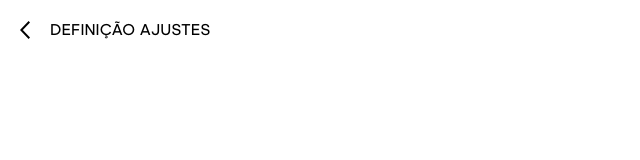
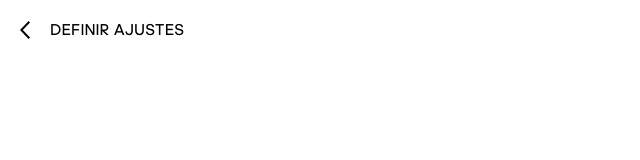
Before and after one commit to csbs1985/na-trave-ngx, an Angular app: page /principal/1 in a window 1280 px wide. Shown: the top 160 px of the page, without its empty margins (0-640 px from the left). Built offline with nearby package versions, Linux system fonts and the light colour scheme.

Commit message:
corrigir botao

```diff
--- a/src/app/definir/definir.component.html
+++ b/src/app/definir/definir.component.html
@@ -13,7 +13,7 @@
       <app-botao-voltar class="botao"></app-botao-voltar>
 
       <app-botao
-        *ngIf="isConfirmar"
+        [attr.disabled]="isConfirmar"
         class="botao"
         [rotaBotao]="rotaBotao"
         [textoBotao]="textoBotao"
--- a/src/app/definir/definir.component.ts
+++ b/src/app/definir/definir.component.ts
@@ -13,10 +13,10 @@ export class DefinirComponent implements OnInit {
 
   isPartida = false;
   isPlacar = false;
-  isConfirmar = true;
+  isConfirmar = false;
   isSelecionarEquipes = false;
 
-  readonly textoCabecalho = 'Definição ajustes';
+  readonly textoCabecalho = 'Definir ajustes';
   readonly pagina = 'pagina';
 
   constructor(
--- a/src/sass/_botao.scss
+++ b/src/sass/_botao.scss
@@ -27,6 +27,7 @@
   button {
     background-color: $cor-base;
     color: $cor-primario;
+    margin-bottom: 0;
   }
 
   .borda-botao {
```
